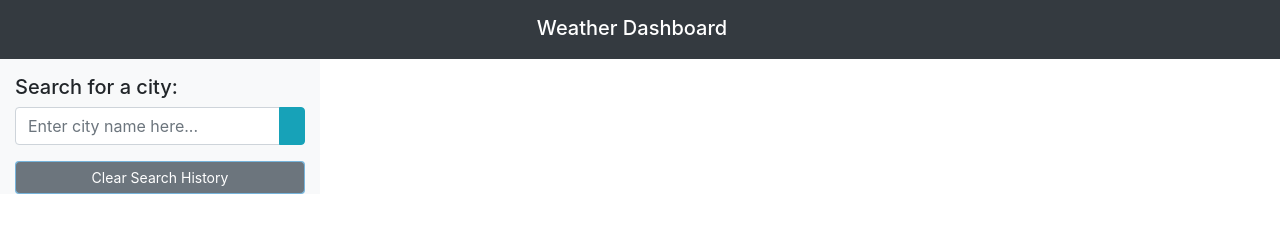
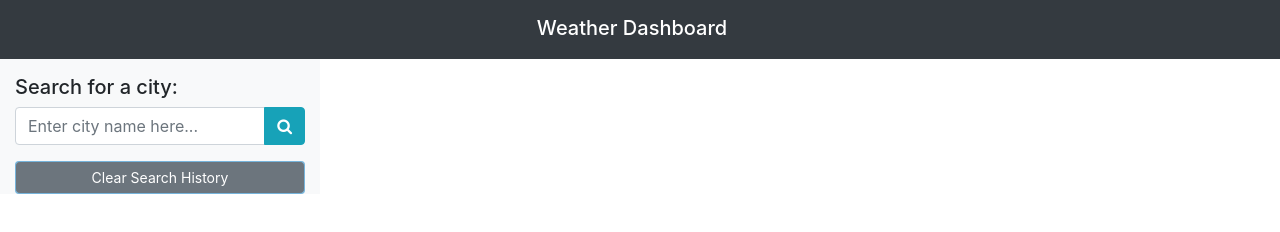
Before and after one commit to noahhoback/Weather-Dashboard, a plain HTML site: page index.html in a window 1280 px wide. Drawn offline with nearby package versions, Linux system fonts and the light colour scheme.

Commit message:
added favicon for search bar

```diff
--- a/index.html
+++ b/index.html
@@ -1,14 +1,4 @@
-<!-- First order of business is to set up the html page with bootstrap, jquery,
-    and something for the icons like favicon or font-awesome
 
-then i need to:
--create container for the weather dashboard
--create container for the city search bar
--create button for city search
--create container for the weather information about the searched city
--create container for the 5 day forecast of the search city
-
--->
 <!DOCTYPE html>
 <html lang="en">
 <head>
@@ -38,6 +28,7 @@ then i need to:
                         <input type="text" class="form-control" id="city-search" placeholder="Enter city name here...">
                         <div class="input-group-append">
                             <button class="btn btn-info" type="button" id="city-search-button">
+                                <i class="fa fa-search"></i>
                             </button>
                         </div>
                     </div>
```
